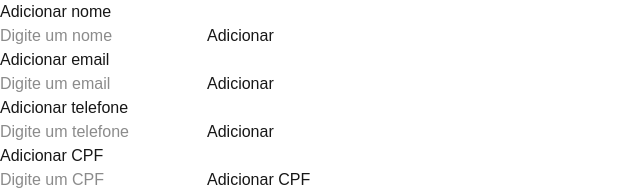
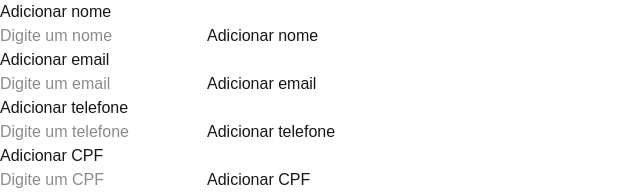
Before and after one commit to FernandoEijiT/checkpoint-5-webdev-1ESPZ, a Next.js app: page / in a window 1280 px wide. Shown: the top 194 px of the page, without its empty margins (0-640 px from the left). Built offline with nearby package versions, Linux system fonts and the light colour scheme.

Commit message:
fix: corrigindo erros de sintaxe

```diff
--- a/app/componentes/componente1.js
+++ b/app/componentes/componente1.js
@@ -33,7 +33,7 @@ export default function Componente1() {
                     type="button"
                     onClick={adicionarNome}
                 >
-                    Adicionar
+                    Adicionar nome
                 </button>
             </div>
 
--- a/app/componentes/componente2.js
+++ b/app/componentes/componente2.js
@@ -33,7 +33,7 @@ export default function Componente2() {
                     type="button"
                     onClick={adicionarEmail}
                 >
-                    Adicionar
+                    Adicionar email
                 </button>
             </div>
 
--- a/app/componentes/componente3.js
+++ b/app/componentes/componente3.js
@@ -33,7 +33,7 @@ export default function Componente3() {
                     type="button"
                     onClick={adicionarTelefone}
                 >
-                    Adicionar
+                    Adicionar telefone
                 </button>
             </div>
 
```
